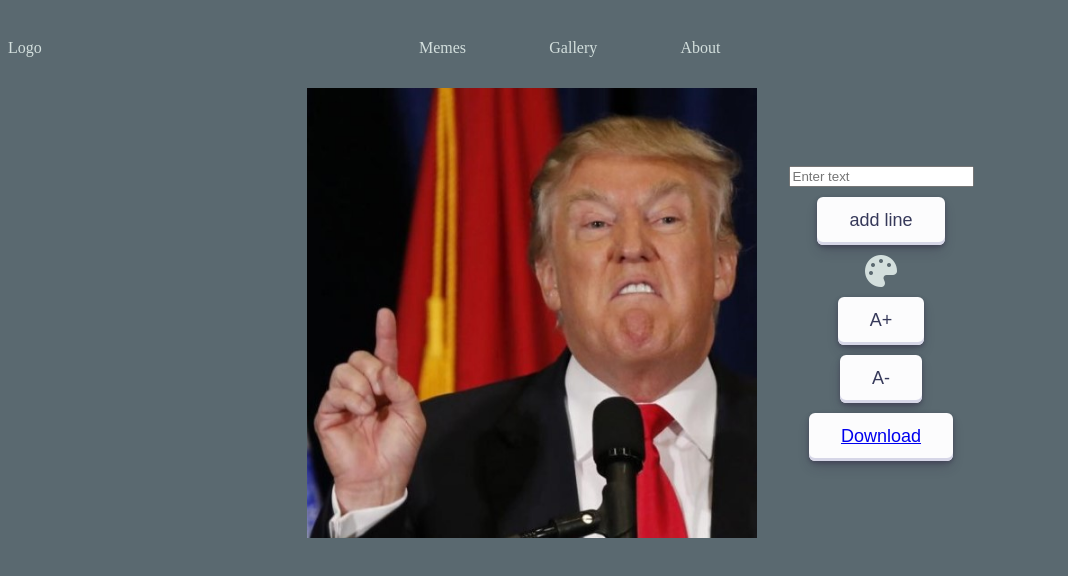
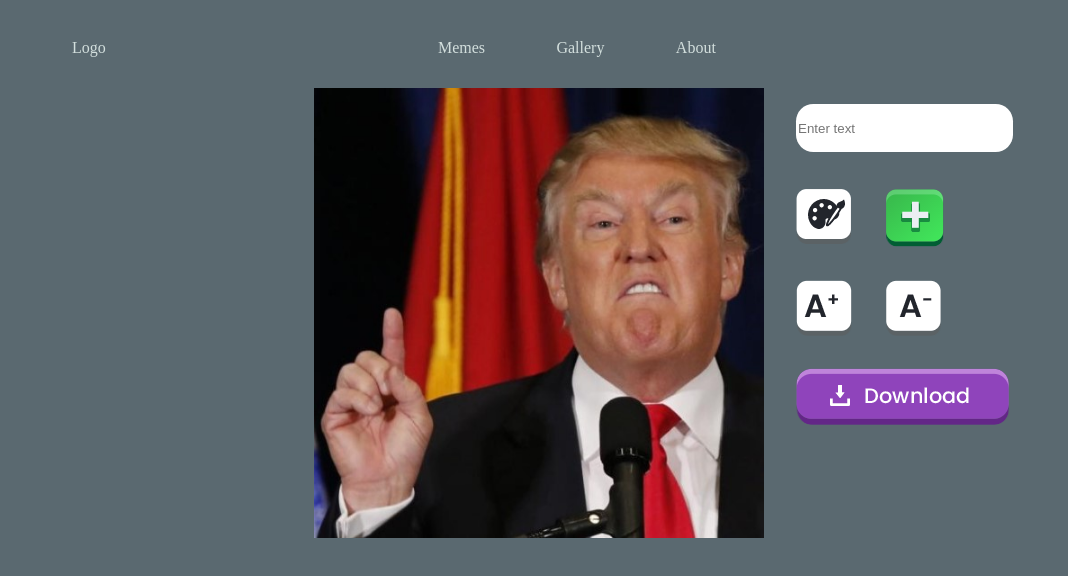
Before and after one commit to SnirNahum/meme-generator, a plain HTML site: page index.html in a window 1280 px wide. Both pictures are taken after a click on the item "Memes". Shown: the whole page, without its empty margins (0-1068 px from the left). Drawn offline with Linux system fonts and the light colour scheme.

Commit message:
changed the toolbar design

```diff
--- a/css/styles.css
+++ b/css/styles.css
@@ -2,11 +2,11 @@ html {
   background-color: #5a6970;
   color: rgb(211, 223, 221);
 }
-
 .header-container {
   display: grid;
   grid-template-columns: 0.7fr 1fr 1fr;
   height: 5em;
+  padding: 0 4em 0em 4em;
   align-items: center;
 }
 
@@ -16,17 +16,20 @@ html {
   justify-content: center;
   gap: 2em;
 }
+
 .links-ul {
   display: flex;
   justify-content: space-evenly;
   padding: 0;
 }
+
 .links-li,
 .logo {
   text-decoration: none;
   list-style: none;
   cursor: pointer;
 }
+
 .meme-canvas {
   justify-content: center;
 }
@@ -38,7 +41,6 @@ html {
   grid-template-columns: repeat(auto-fit, minmax(100px, 1fr));
   grid-gap: 10px;
   margin: 0 auto;
-
   max-width: 500px;
 }
 
@@ -47,51 +49,67 @@ html {
   cursor: pointer;
   transition: transform 0.3s ease;
 }
+
 .image:hover {
   transform: scale(1.1);
 }
 
 .meme-toolbar {
   display: grid;
-  grid-template-columns: 1fr;
-  align-content: center;
-  justify-items: center;
+  grid-template-rows: repeat(4, 5em);
+  grid-template-columns: repeat(2, 5em);
+  grid-template-areas:
+    "input input"
+    "color-palette  add-line"
+    "increase-btn decrease-btn"
+    "download-btn download-btn";
+  grid-auto-flow: column;
+  align-items: center;
   gap: 10px;
 }
 
+.meme-text {
+  height: 3.5em;
+  border-radius: 1.3em;
+  border: none;
+  grid-area: input;
+  grid-column: span 2;
+  width: 213px;
+}
+
+.increase-btn {
+  grid-area: increase-btn;
+}
+
+.decrease-btn {
+  grid-area: decrease-btn;
+}
+
+.download-btn {
+  grid-area: download-btn;
+}
+
+.color-palette {
+  grid-area: color-palette;
+}
+
+.add-line {
+  grid-area: add-line;
+}
+
 .button {
-  display: inline-block;
-  outline: 0;
-  border: 0;
   cursor: pointer;
-  background: #fcfcfd;
-  box-shadow: 0px 2px 4px rgb(45 35 66 / 40%),
-    0px 7px 13px -3px rgb(45 35 66 / 30%), inset 0px -3px 0px #d6d6e7;
-  height: 48px;
-  padding: 0 32px;
-  font-size: 18px;
-  border-radius: 6px;
-  color: #36395a;
-  transition: box-shadow 0.15s ease, transform 0.15s ease;
-}
-.button:hover {
-  box-shadow: 0px 4px 8px rgb(45 35 66 / 40%),
-    0px 7px 13px -3px rgb(45 35 66 / 30%), inset 0px -3px 0px #d6d6e7;
-  transform: translateY(-2px);
-}
-.button:active {
-  box-shadow: inset 0px 3px 7px #d6d6e7;
-  transform: translateY(2px);
+  transition: transform 0.15s ease;
 }
 
 .button:hover {
-  background-color: #f3f4f6;
+  transform: translateY(-5px);
   border-color: #1b1f2326;
-  transition-duration: 0.1s;
+  transition-duration: 0.2s;
 }
 
-.button-text-color {
-  position: relative;
+.button:active {
+  transform: translateY(2px);
 }
 
 .button.button-text-color {
@@ -99,7 +117,3 @@ html {
   width: 1.3em;
   opacity: 0;
 }
-
-.fa-palette{
-  font-size: 2em;
-}
--- a/index.html
+++ b/index.html
@@ -20,31 +20,26 @@
         </div>
       </div>
     </header>
-    <main class="main-content" style="display: block;">
+    <main class="main-content" style="display: none;">
       <div class="main-content-container">
         <canvas class="meme-canvas" height="450" width="450"></canvas>
         <div class="meme-toolbar">
+          <input type="text" class="meme-text" placeholder="Enter text" oninput="onDrawText(this.value,0)" value="" />
+          <img src="js/src/buttons/add-line.png" class="button add-line" onclick="onAddLine()" title="add line" alt="add line image">
+          <label for="color-palette">
+            <img src="js/src/buttons/color-pallette.png" class="button button-color-palette" alt="color-palette-image">
+            <input class="button button-text-color" id="color-palette" oninput="onChangeTextColor(this.value)" type="color" name="form-text-color" value="#ffffff">
+          </label>
+          <img src="js/src/buttons/A+.png" class="button increase-btn" onclick="onChangeTextSize(this)" data-val="A+" title="Increase text size" alt="increaseTextSize">
+          <img src="js/src/buttons/A-.png" class="button decrease-btn" onclick="onChangeTextSize(this)" data-val="A-" title="Decrease text size" alt="decreaseTextSize">
+          <a href="#" onclick="downloadCanvas(this)" download="Meme">
+            <img src="js/src/buttons/download-button.png" class="download-btn" alt="Download meme">
+          </a>
+        </div>
 
-          <input type="text" class="text" placeholder="Enter text" oninput="onDrawText(this.value,0)" value="" />
-
-        <button class="button add-line" onclick="onAddLine()">add line</button>
-
-        <!-- <button class="button switch-lines" onclick="onSwitchLines()">Switch lines</button> -->
-        <label for="color-pallette">
-        <input class="button button-text-color" id="color-pallette" oninput="onChangeTextColor(this.value)" type="color" name="form-text-color" value="#ffffff"><i class="fa-solid fa-palette"></i>
-        </label>
-
-            <button class="button button-text-size" onclick="onChangeTextSize(this.value)" type="button" name="form text-size"
-            value="A+">A+</button>
-
-            <button class="button button-text-size" onclick="onChangeTextSize(this.value)" type="button" name="form text-size"
-            value="A-">A-</button>
-            <button class="button download-btn" id="aaa"><a href="#" onclick="downloadCanvas(this)" download="Meme">Download</a></button>
-                    </div>
       </div>
-
     </main>
-    <div class="gallery-page" style="display: none;">
+    <div class="gallery-page" style="display: block;">
       <div class="gallery-container"></div>
     </div>
       <section class="memes-page"></section>
--- a/js/meme-controller/meme-controller.js
+++ b/js/meme-controller/meme-controller.js
@@ -100,7 +100,8 @@ function onChangeTextColor(textColor) {
   changeTextColor(textColor);
 }
 
-function onChangeTextSize(textSign) {
+function onChangeTextSize(elTextSize) {
+  var textSign = elTextSize.dataset.val
   changeTextSize(textSign);
 }
 
--- a/js/meme-service/meme-service.js
+++ b/js/meme-service/meme-service.js
@@ -27,7 +27,7 @@ function getCurrMeme(image) {
     selectedLineIdx: 0,
     lines: [
       {
-        txt: "",
+        txt: "Text",
         size: 30,
         color: "white",
         x: 225,
@@ -43,7 +43,7 @@ function getCurrMeme(image) {
 function drawText() {
   gCtx.clearRect(0, 0, gElCanvas.width, gElCanvas.height);
 
-  var { color, txt, size, x, y } = gMeme.lines[gCurrLine];
+  var { txt, size, x, y } = gMeme.lines[gCurrLine];
 
   gCtx.drawImage(currImage, 0, 0, gElCanvas.width, gElCanvas.height);
 
@@ -81,7 +81,7 @@ function addLine() {
     x: 225,
     y: y + 50,
   });
-  drawText("Text");
+  drawText("");
 }
 
 function changeTextSize(textSign) {
```
Also changed, not shown: js/src/buttons/A+.png (added), js/src/buttons/A-.png (added), js/src/buttons/add-line.png (added), js/src/buttons/color-pallette.png (added), js/src/buttons/download-button.png (added), js/src/meme-generator-logo.png (deleted).
